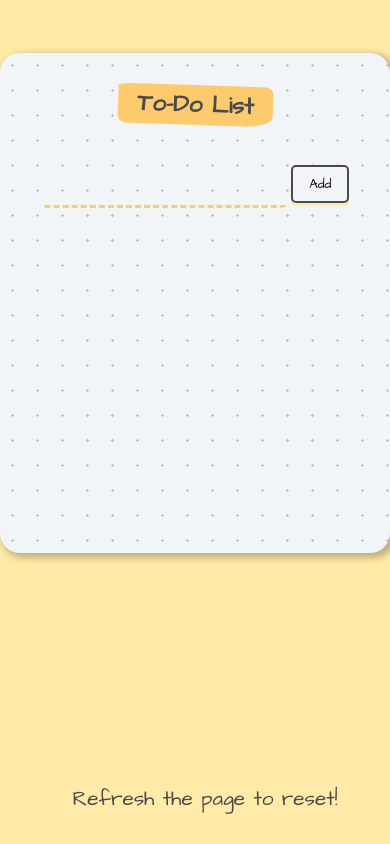
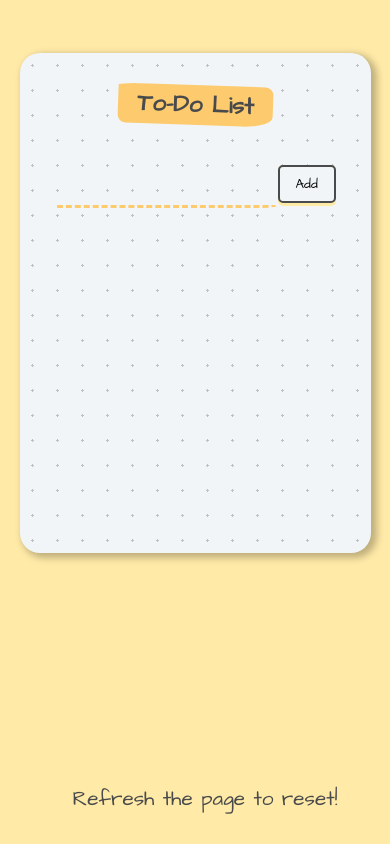
Before and after one commit to Muntajir11/ToDoList_v3-React, a React (Vite) app: page / in a window 390 px wide. Built offline with nearby package versions, Linux system fonts and the light colour scheme.

Commit message:
Update styles.css

```diff
--- a/public/styles.css
+++ b/public/styles.css
@@ -85,6 +85,10 @@ li {
   left: 0;
   width: 100%;
   padding: 10px;
+}
 
-
+@media only screen and (max-width: 600px) {
+  .container {
+    max-width: 90vw;
+  }
 }
```
